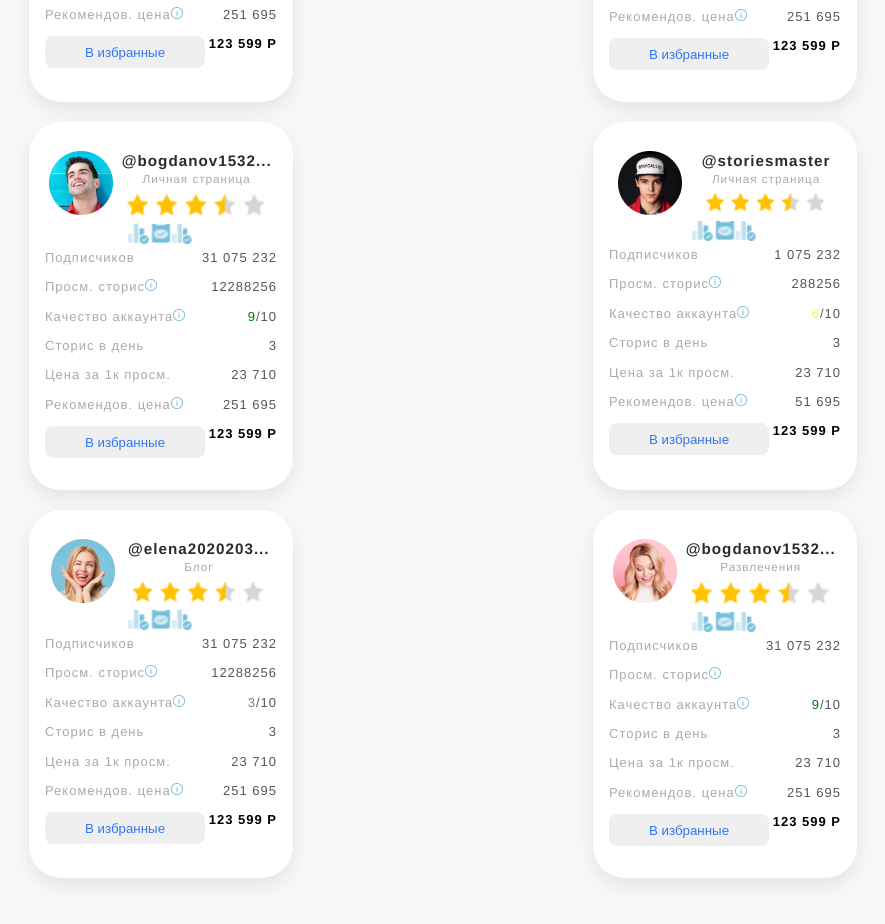
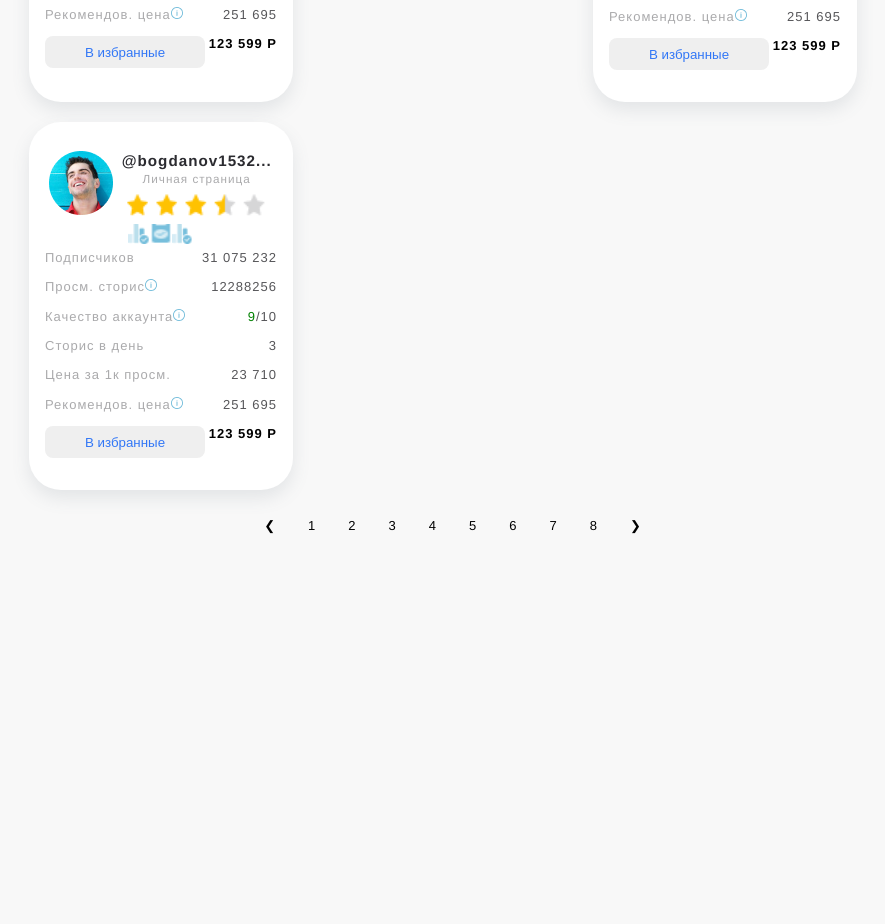
Before and after one commit to mariazobnina/all_bloggers_test, a React (Create React App) app: page / in a window 1280 px wide. Shown: the part 800-1724 px from the top of the page, without its empty margins (355-1240 px from the left). After the commit the page ends 1389 px from the top, so only its background shows below. Built offline with nearby package versions, Linux system fonts and the light colour scheme.

Commit message:
pagination added

```diff
--- a/src/App.js
+++ b/src/App.js
@@ -3,20 +3,13 @@ import { Route, Routes } from 'react-router-dom';
 import './App.css';
 import Allbloggers from './Components/Allbloggers/Allbloggers';
 import Navbar from './Components/Navbar/Navbar';
-import NotYet from './Components/notYet/NotYet';
 
 function App() {
-  const [flag, setFlag] = useState(false);
-  console.log(flag);
-  const burgerMenuHandler = (e) => {
-    setFlag(!flag);
-  };
   return (
-    <div id={flag ? 'lock' : ''} className="App">
-      <Navbar flag={flag} setFlag={setFlag} burgerMenuHandler={burgerMenuHandler} />
+    <div className="App">
+      <Navbar />
       <Routes>
         <Route path="/" element={<Allbloggers />} />
-        <Route path="/about" element={<NotYet />} />
       </Routes>
     </div>
   );
--- a/src/Components/Allbloggers/Allbloggers.jsx
+++ b/src/Components/Allbloggers/Allbloggers.jsx
@@ -1,18 +1,36 @@
 import React, { useState } from 'react';
+import OneBloggerCard from '../OneBloggerCard/OneBloggerCard';
 import fourBloggers from '../../data/bloggersInfo';
-import OneBloggerCard from '../OneBloggerCard/OneBloggerCard';
 import classes from './Allbloggers.module.css';
+import PaginationPages from '../Pagination/PaginationPages';
 
 function Allbloggers() {
-  const bloggersInfo = fourBloggers;
   const [bloggersInfoFiltered, setBloggersInfoFiltered] = useState(fourBloggers);
+  const [currentPage, setCurrentPage] = useState(1);
+  const [bloggersPerPage, setBloggersPerPage] = useState(5);
 
   const [searchQuery, setSearchQuery] = useState('');
 
   const searchBlogger = (e) => {
     setSearchQuery(e.target.value);
-    setBloggersInfoFiltered(bloggersInfo.filter((elem) => (elem.account).toLowerCase()
+    setBloggersInfoFiltered(fourBloggers.filter((elem) => (elem.account).toLowerCase()
       .includes((e.target.value).toLowerCase())));
+  };
+
+  const lastBloggerIndex = currentPage * bloggersPerPage;
+  const firstBloggerIndex = lastBloggerIndex - bloggersPerPage;
+  const currentBloggers = bloggersInfoFiltered.slice(firstBloggerIndex, lastBloggerIndex);
+
+  const paginate = (pageNumber) => {
+    setCurrentPage(pageNumber);
+  };
+
+  const nextPage = () => {
+    setCurrentPage((prev) => prev + 1);
+  };
+
+  const prevPage = () => {
+    setCurrentPage((prev) => prev - 1);
   };
 
   return (
@@ -32,8 +50,16 @@ function Allbloggers() {
         </div>
       </div>
       <div className={classes.cardContainer}>
-        {bloggersInfoFiltered.map((el, i) => <OneBloggerCard key={i} data={el} />)}
+        {currentBloggers.map((el, i) => <OneBloggerCard key={i} data={el} />)}
       </div>
+      <PaginationPages
+        bloggersPerPage={bloggersPerPage}
+        totalBloggers={bloggersInfoFiltered.length}
+        paginate={paginate}
+        nextPage={nextPage}
+        prevPage={prevPage}
+        currentPage={currentPage}
+      />
     </div>
   );
 }
--- a/src/Components/Allbloggers/Allbloggers.module.css
+++ b/src/Components/Allbloggers/Allbloggers.module.css
@@ -35,7 +35,9 @@
 .search input {
   border: transparent;
   border: 0;
+  outline: none;
 }
+
 
 @media (max-width: 768px) {
 
--- a/src/Components/InfoIcon/InfoIcon.jsx
+++ b/src/Components/InfoIcon/InfoIcon.jsx
@@ -3,11 +3,9 @@ import classes from './infoIcon.module.css';
 
 function InfoIcon({ info }) {
   return (
-    <div className={classes.wrapper}>
-      <div className={classes.infoIcon}>
-        <img alt="infoIcon" src="./pics/infoIcon.png" />
-        <span>{info}</span>
-      </div>
+    <div className={classes.infoIcon}>
+      <img alt="infoIcon" src="./pics/infoIcon.png" />
+      <span>{info}</span>
     </div>
   );
 }
--- a/src/Components/Navbar/Navbar.jsx
+++ b/src/Components/Navbar/Navbar.jsx
@@ -1,63 +1,65 @@
 import React, { useState } from 'react';
-import { Link, NavLink } from 'react-router-dom';
+import { NavLink } from 'react-router-dom';
 import classes from './Navbar.module.css';
 
-function Navbar({ flag, setFlag, burgerMenuHandler }) {
-  // const [flag, setFlag] = useState(false);
-  // const burgerMenuHandler = (e) => {
-  //   setFlag(!flag);
-  // };
+function Navbar() {
+  const [flag, setFlag] = useState(false);
+  const burgerMenuHandler = (e) => {
+    // e.preventDefault();
+    setFlag(!flag);
+  };
+  const hideScroll = flag ? document.body.style.overflow = 'hidden' : document.body.style.overflow = 'auto';
   return (
     <div className={classes.navbar}>
       <div className={classes.logo}>
-        <div className={classes.burgerMenu}>
-          <span onClick={() => burgerMenuHandler()} />
+        <div className={classes.burgerMenu} onClick={burgerMenuHandler}>
+          <span />
         </div>
         <img alt="logo" height="25" width="140" src="./pics/Logo.png" />
       </div>
       <nav className={classes.navBtns} id={flag ? classes.active : ''}>
 
-        <NavLink to="/advert" activeclassname="active" className={classes.navItem}>
+        <NavLink to="/advert" activeclassname="active" className={classes.navItem} onClick={() => setFlag(false)}>
           <img alt="advertIcon" src="./pics/AdvertNavIcon.png" width="20" height="20" />
           <span>Купить рекламу</span>
         </NavLink>
 
-        <NavLink to="/" end exact="true" activeclassname="active" className={classes.navItem}>
+        <NavLink to="/" end exact="true" activeclassname="active" className={classes.navItem} onClick={() => setFlag(false)}>
           <img alt="groupIcon" src="./pics/GroupNavIcon.png" width="20" height="20" />
           <span>Главная</span>
         </NavLink>
 
-        <NavLink to="/campaigns" className={classes.navItem} activeclassname="active">
+        <NavLink to="/campaigns" className={classes.navItem} activeclassname="active" onClick={() => setFlag(false)}>
           <img alt="campaignIcon" src="./pics/CampaignNavIcon.png" width="20" height="20" />
           <span>Мои кампании</span>
         </NavLink>
 
-        <NavLink to="/stats" className={classes.navItem} activeclassname="active">
+        <NavLink to="/stats" className={classes.navItem} activeclassname="active" onClick={() => setFlag(false)}>
           <img alt="statsIcon" src="./pics/StatsNavIcon.png" width="20" height="20" />
           <span>Статистика</span>
         </NavLink>
 
-        <NavLink to="/wallet" className={classes.navItem} activeclassname="active">
+        <NavLink to="/wallet" className={classes.navItem} activeclassname="active" onClick={() => setFlag(false)}>
           <img alt="walletIcon" src="./pics/WalletNavIcon.png" width="20" height="20" />
           <span>Финансы</span>
         </NavLink>
 
-        <NavLink to="/blog" className={classes.navItem} activeclassname="active">
+        <NavLink to="/blog" className={classes.navItem} activeclassname="active" onClick={() => setFlag(false)}>
           <img alt="blogIcon" src="./pics/BlogNavIcon.png" width="20" height="20" />
           <span>Блог</span>
         </NavLink>
 
-        <NavLink to="/news" className={classes.navItem} activeclassname="active">
+        <NavLink to="/news" className={classes.navItem} activeclassname="active" onClick={() => setFlag(false)}>
           <img alt="newsIcon" src="./pics/NewsNavIcon.png" width="20" height="20" />
           <span>Новости</span>
         </NavLink>
 
-        <NavLink to="/help" className={classes.navItem} activeclassname="active">
+        <NavLink to="/help" className={classes.navItem} activeclassname="active" onClick={() => setFlag(false)}>
           <img alt="helpIcon" src="./pics/HelpNavIcon.png" width="20" height="20" />
           <span>Помощь</span>
         </NavLink>
 
-        <NavLink to="/partnership" className={classes.navItem} activeclassname="active">
+        <NavLink to="/partnership" className={classes.navItem} activeclassname="active" onClick={() => setFlag(false)}>
           <img alt="pertnerIcon" src="./pics/PartnerNavIcon.png" width="20" height="20" />
           <span>Стать партнером</span>
         </NavLink>
--- a/src/Components/Navbar/Navbar.module.css
+++ b/src/Components/Navbar/Navbar.module.css
@@ -105,7 +105,7 @@
   .navBtns {
     position: fixed;
     top: 0;
-    left: -100%;
+    left: -200%;
     width: 100%;
     height: 100%;
     background-color: #FFFFFF;
--- /dev/null
+++ b/src/Components/Pagination/PaginationPages.jsx
@@ -0,0 +1,31 @@
+import React, { useState } from 'react';
+import classes from './PaginationPages.module.css';
+
+function PaginationPages({
+  bloggersPerPage, totalBloggers, paginate, prevPage, nextPage, currentPage,
+}) {
+  const pageNumber = [];
+
+  // eslint-disable-next-line no-plusplus
+  for (let i = 1; i <= Math.ceil(totalBloggers / bloggersPerPage); i++) {
+    pageNumber.push(i);
+  }
+  return (
+    <div className={classes.pagination}>
+      <a onClick={prevPage}>❮</a>
+      <ul>
+        {pageNumber.map((el) => (
+          <span className={classes.pageItem} key={el}>
+            <a onClick={() => paginate(el)} className={classes.pageLink}>
+              {el}
+
+            </a>
+          </span>
+        ))}
+      </ul>
+      <a onClick={nextPage}>❯</a>
+    </div>
+  );
+}
+
+export default PaginationPages;
--- /dev/null
+++ b/src/Components/Pagination/PaginationPages.module.css
@@ -0,0 +1,41 @@
+.pagination {
+  display: flex;
+  justify-content: center;
+  align-items: center;
+}
+
+.pagination ul {
+  margin: 0;
+  padding: 0;
+}
+
+.pagination a {
+  text-decoration: none;
+  color: black;
+  float: left;
+  padding: 8px 16px;
+}
+
+.pageLink {
+  color: black;
+  float: left;
+  padding: 8px 16px;
+  text-decoration: none;
+}
+
+.pageLink:hover {
+  background-color: #ddd;
+  border-radius: 5px;
+  cursor: pointer;
+}
+
+.pagination a:hover {
+  background-color: #ddd;
+  border-radius: 5px;
+}
+
+#active {
+  background-color: #3277F6;
+  color: white;
+  border-radius: 5px;
+}
--- a/src/Components/notYet/NotYet.jsx
+++ /dev/null
@@ -1,9 +0,0 @@
-import React from 'react';
-
-function NotYet() {
-  return (
-    <div>Nothing here yet</div>
-  );
-}
-
-export default NotYet;
--- a/src/data/bloggersInfo.js
+++ b/src/data/bloggersInfo.js
@@ -47,6 +47,13 @@ const blogger4 = {
 };
 
 const fourBloggers = [blogger1, blogger2, blogger3, blogger4,
+  blogger1, blogger2, blogger3, blogger4,
+  blogger1, blogger2, blogger3, blogger4,
+  blogger1, blogger2, blogger3, blogger4,
+  blogger1, blogger2, blogger3, blogger4,
+  blogger1, blogger2, blogger3, blogger4,
+  blogger1, blogger2, blogger3, blogger4,
+  blogger1, blogger2, blogger3, blogger4,
   blogger1, blogger2, blogger3, blogger4];
 
 export default fourBloggers;
```
